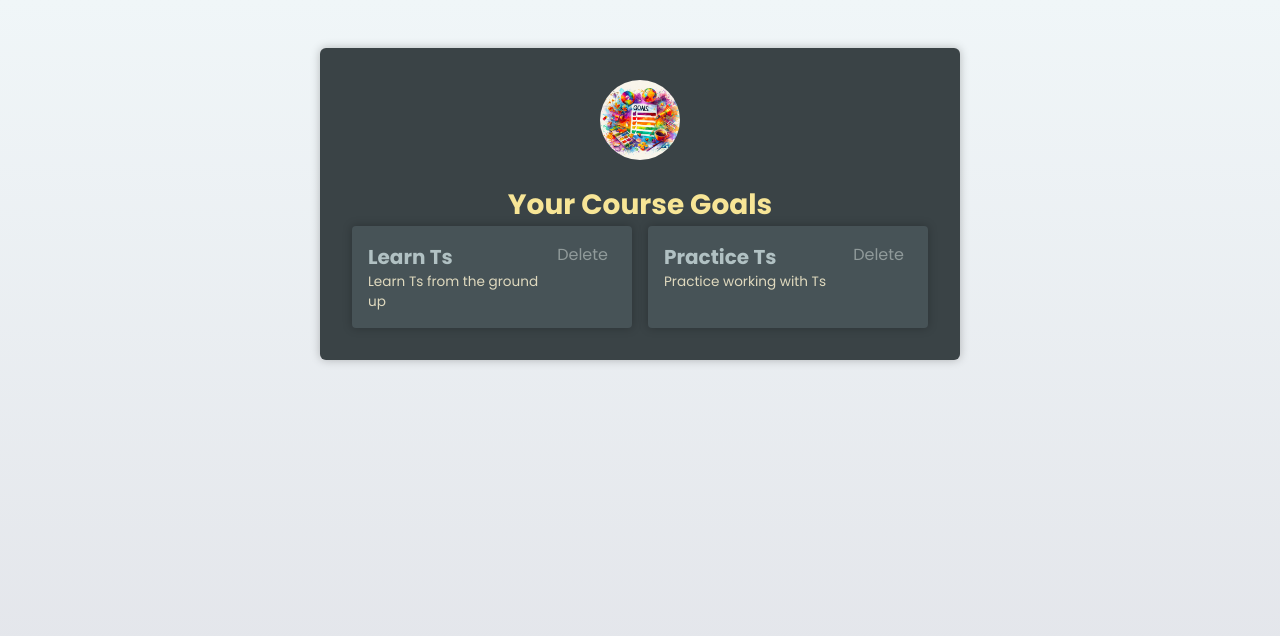
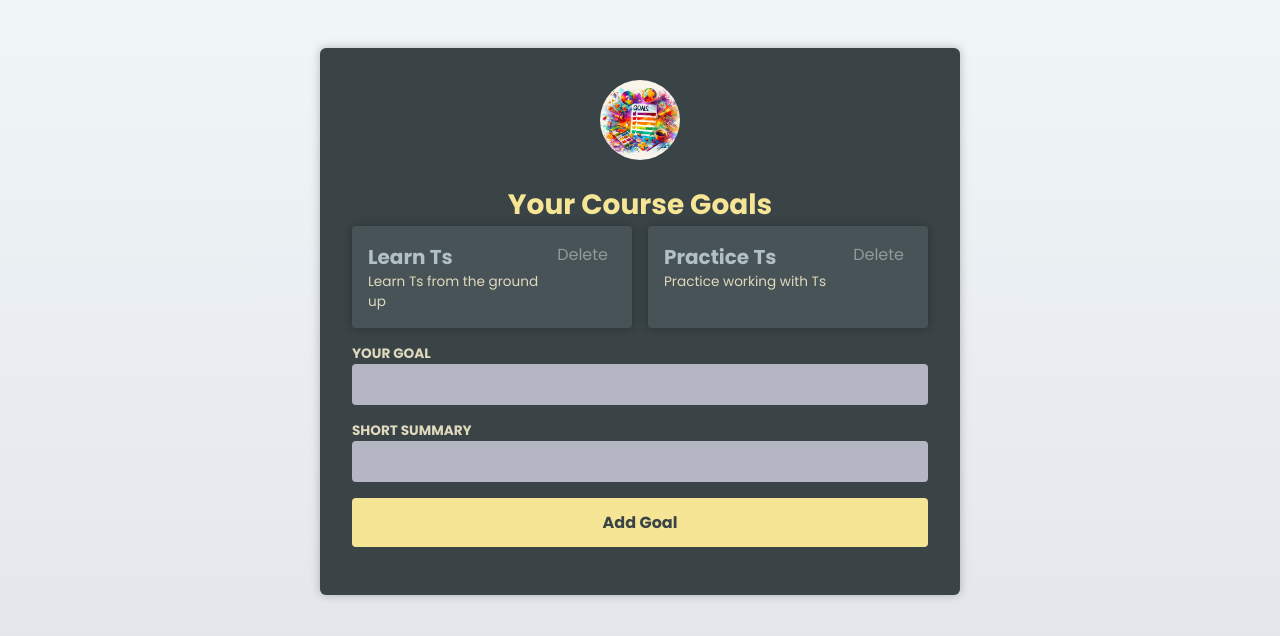
Before and after one commit to JVKszuba/CompassTypeScript, a React (Vite) app in the folder Frameworks/react-demo/: page / in a window 1280 px wide. Shown: the top 636 px of the page. Built offline with nearby package versions, Linux system fonts and the light colour scheme.

Commit message:
feat: add NewGoal component

```diff
--- a/Frameworks/react-demo/src/App.tsx
+++ b/Frameworks/react-demo/src/App.tsx
@@ -3,6 +3,7 @@
 import Header from "./components/Header.tsx";
 import goalsImg from "./assets/goals.jpg";
 import CourseGoals from "./components/CourseGoals.tsx";
+import NewGoal from "./components/NewGoal.tsx";
 
 function App() {
 
@@ -21,7 +22,8 @@
         <Header image={{src: goalsImg, alt: 'A list of goals'}}>
             <h1>Your Course Goals</h1>
         </Header>
-        <CourseGoals goals={goals} onDelete={handleDeleteGoal} />
+        <CourseGoals goals={goals} onDelete={handleDeleteGoal}/>
+        <NewGoal/>
     </main>
   )
 }
--- /dev/null
+++ b/Frameworks/react-demo/src/components/NewGoal.tsx
@@ -0,0 +1,31 @@
+import {useRef, type FormEvent} from "react";
+
+export default function NewGoal() {
+
+    const goalRef = useRef<HTMLInputElement>(null);
+    const summaryRef = useRef<HTMLInputElement>(null);
+
+    function handleSubmit(event: FormEvent<HTMLFormElement>) {
+
+        event.preventDefault();
+
+        //const enteredGoal = goalRef.current!.value;
+        //const enteredSummary = summaryRef.current!.value;
+    }
+
+    return (
+        <form onSubmit={handleSubmit}>
+            <p>
+                <label htmlFor="goal">Your goal</label>
+                <input id="goal" type="text" ref={goalRef}/>
+            </p>
+            <p>
+                <label htmlFor="summary">Short summary</label>
+                <input id="summary" type="text" ref={summaryRef}/>
+            </p>
+            <p>
+                <button>Add Goal</button>
+            </p>
+        </form>
+    )
+}
```
